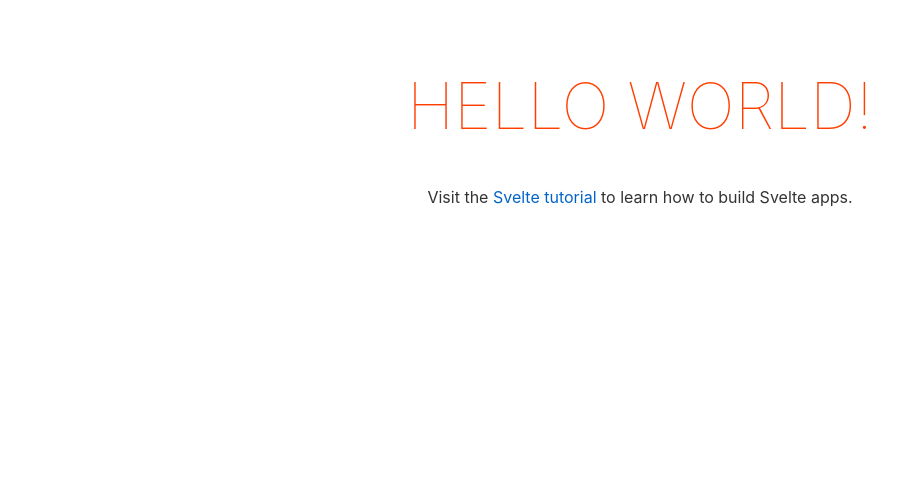
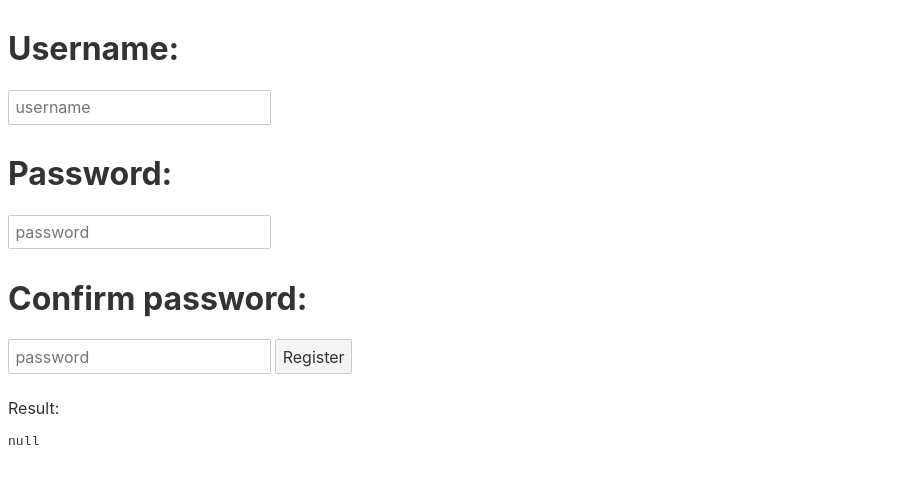
Before and after one commit to tmsl9/APIGOLANGMAP_frontend, a Svelte app: page / in a window 1280 px wide. Shown: the top 484 px of the page, without its empty margins (0-921 px from the left). Built offline with nearby package versions, Linux system fonts and the light colour scheme.

Commit message:
Some auth placeholers

```diff
--- a/src/App.svelte
+++ b/src/App.svelte
@@ -1,30 +1,5 @@
 <script>
-	export let name;
+	import Register from './auth/register.svelte'
 </script>
 
-<main>
-	<h1>Hello {name}!</h1>
-	<p>Visit the <a href="https://svelte.dev/tutorial">Svelte tutorial</a> to learn how to build Svelte apps.</p>
-</main>
-
-<style>
-	main {
-		text-align: center;
-		padding: 1em;
-		max-width: 240px;
-		margin: 0 auto;
-	}
-
-	h1 {
-		color: #ff3e00;
-		text-transform: uppercase;
-		font-size: 4em;
-		font-weight: 100;
-	}
-
-	@media (min-width: 640px) {
-		main {
-			max-width: none;
-		}
-	}
-</style>
+<Register/>
--- /dev/null
+++ b/src/auth/register.svelte
@@ -0,0 +1,47 @@
+<script>
+	import { url, auth } from '../routes/routes.svelte'
+	let username = ""
+	let password = ""
+	let confirm_password = ""
+	let result = null
+	let color_val_pass = ""
+
+	async function submit() {
+		console.log(url + auth.register)
+		const res = await fetch(url + auth.register, {
+			method: "POST",
+			body: JSON.stringify({
+				username,
+				password,
+			}),
+		})
+
+		const json = await res.json()
+		result = JSON.stringify(json)
+	}
+
+	function validate_password() {
+		if (confirm_password !== "") {
+			confirm_password = (password !== confirm_password) ? "#b42020" : "#31a21f"
+		} else {
+			color_val_pass = ""
+		}
+	}
+</script>
+
+<div class="register">
+	<h1>Username:</h1>
+	<input type="text" bind:value={username} placeholder="username" />
+	<h1>Password:</h1>
+	<input type="password" bind:value={password} on:input="{validate_password}" placeholder="password" />
+	<h1>Confirm password:</h1>
+	<input type="password" id="confirm_password" bind:value={confirm_password}
+		   on:input="{validate_password}" placeholder="password" style="background-color:{color_val_pass}"/>
+	<button type="button" on:click={submit}>
+		Register
+	</button>
+</div>
+<p>Result:</p>
+<pre>
+{result}
+</pre>
--- /dev/null
+++ b/src/routes/routes.svelte
@@ -0,0 +1,38 @@
+<script context="module">
+	export const url = "http://localhost:8081/api/v1/"
+
+    export const alert = new class {
+        constructor() {
+            this.updateAlertTime = "alert/time"
+        }
+	}
+    export const auth = new class {
+        constructor() {
+            this.login = "auth/login"
+            this.logout = "auth/logout"
+            this.register = "auth/register"
+            this.refresh_token = "auth/refresh_token"
+        }
+	}
+    export const follower = new class {
+        constructor() {
+            this.getAllFollowers = "follower"
+            this.associateFollower = "follower/assoc"
+            this.deassociateFollower = "follower/deassoc"
+        }
+    }
+    export const position = new class {
+        constructor() {
+            this.registerLocation = "position"
+            this.getMyLocation = "position"
+            this.getLocationHistory = "position/history"
+            this.deleteLocation = "position"
+            this.getUsersLocationWithFilters = "position/filter"
+        }
+	}
+    export const webSocket = new class {
+        constructor() {
+            this.socket = "socket"
+        }
+	}
+</script>
```
Also changed, not shown: src/auth/login.svelte (added, +34 -0 lines), 2 other files (tests, documents, lock files or other folders).
